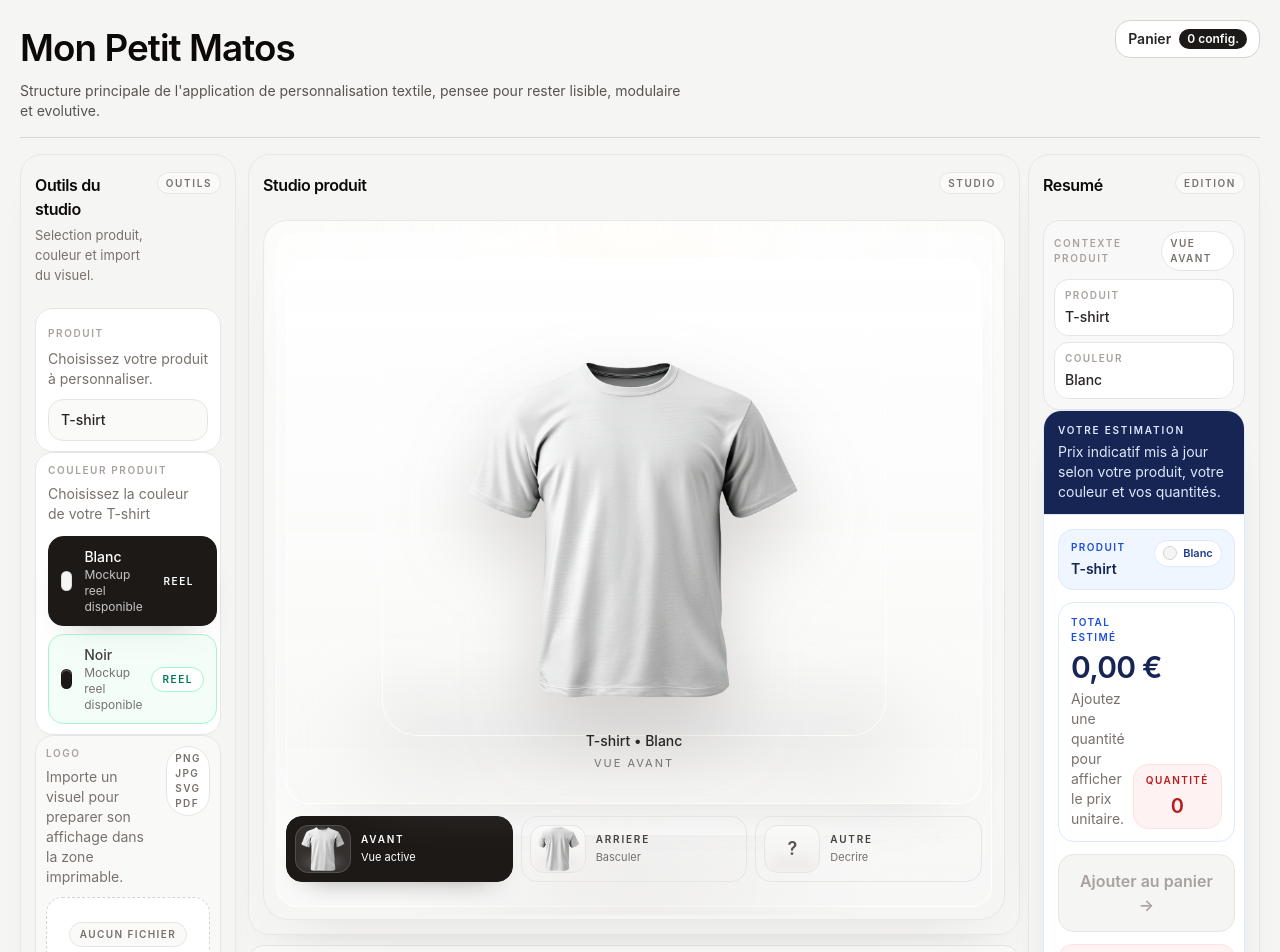
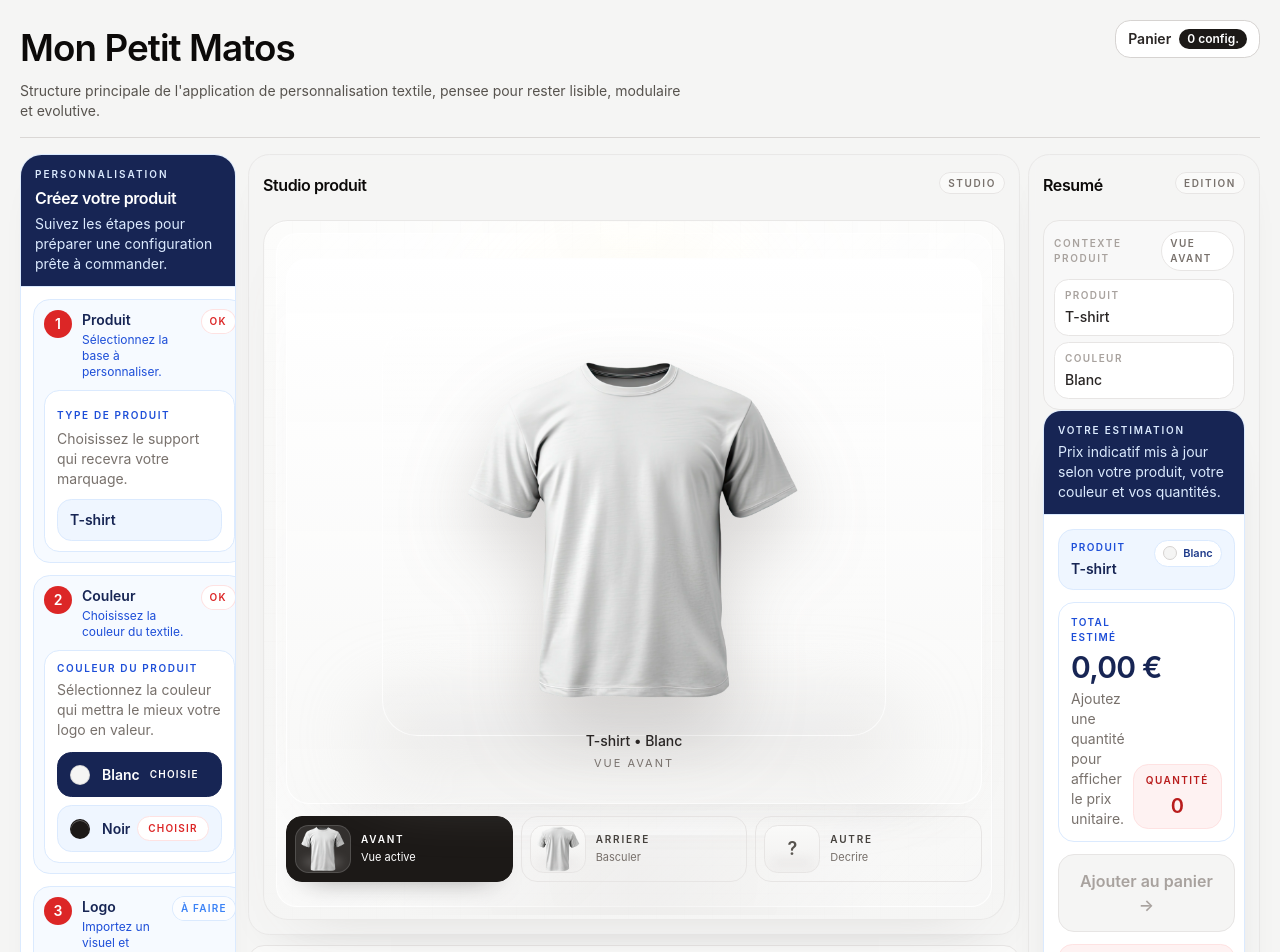
Before and after one commit to mathieuSIO/ProductStudioEditor, a React (Vite) app: page / in a window 1280 px wide. Shown: the top 952 px of the page. Built offline with nearby package versions, Linux system fonts and the light colour scheme.

Commit message:
UI for left part

```diff
--- a/src/features/editor/components/layout/EditorSidebarLeft.tsx
+++ b/src/features/editor/components/layout/EditorSidebarLeft.tsx
@@ -1,4 +1,5 @@
-import { PanelCard } from '../../../../components/ui/PanelCard'
+import type { ReactNode } from 'react'
+
 import type {
   DesignElement,
   EditorElementId,
@@ -42,29 +43,52 @@ export function EditorSidebarLeft({
   selectedProductId,
 }: EditorSidebarLeftProps) {
   return (
-    <aside className="flex flex-col gap-2.5">
-      <PanelCard
-        eyebrow=""
-        title="Outils du studio"
-        description="Selection produit, couleur et import du visuel."
-        aside={
-          <span className="rounded-full border border-stone-200 bg-stone-50 px-2 py-1 text-[10px] font-semibold uppercase tracking-[0.16em] text-stone-500">
-            Outils
-          </span>
-        }
+    <aside className="overflow-hidden rounded-[1.35rem] border border-blue-100 bg-white shadow-[0_16px_38px_-30px_rgba(15,23,42,0.22)]">
+      <div className="border-b border-blue-100 bg-blue-950 px-3.5 py-3 text-white">
+        <p className="text-[10px] font-semibold uppercase tracking-[0.2em] text-blue-100">
+          Personnalisation
+        </p>
+        <h2 className="mt-1 text-base font-semibold tracking-tight">
+          Créez votre produit
+        </h2>
+        <p className="mt-1 text-sm leading-5 text-blue-100">
+          Suivez les étapes pour préparer une configuration prête à commander.
+        </p>
+      </div>
+
+      <div className="grid gap-3 p-3">
+        <GuidedStep
+          description="Sélectionnez la base à personnaliser."
+          isComplete={Boolean(selectedProductId)}
+          number="1"
+          title="Produit"
         >
           <ProductSelector
             products={products}
             selectedProductId={selectedProductId}
             onSelect={onProductSelect}
           />
+        </GuidedStep>
 
+        <GuidedStep
+          description="Choisissez la couleur du textile."
+          isComplete={Boolean(selectedColorId)}
+          number="2"
+          title="Couleur"
+        >
           <ProductColorSelector
             product={selectedProduct}
             selectedColorId={selectedColorId}
             onSelect={onColorSelect}
           />
+        </GuidedStep>
 
+        <GuidedStep
+          description="Importez un visuel et placez-le sur le mockup."
+          isComplete={logos.length > 0}
+          number="3"
+          title="Logo"
+        >
           <LogoUploadPanel
             logos={logos}
             logo={logo}
@@ -74,7 +98,53 @@ export function EditorSidebarLeft({
             onSelect={onLogoSelect}
             selectedElementId={selectedElementId}
           />
-      </PanelCard>
+        </GuidedStep>
+      </div>
     </aside>
   )
 }
+
+type GuidedStepProps = {
+  children: ReactNode
+  description: string
+  isComplete: boolean
+  number: string
+  title: string
+}
+
+function GuidedStep({
+  children,
+  description,
+  isComplete,
+  number,
+  title,
+}: GuidedStepProps) {
+  return (
+    <section className="rounded-[1.05rem] border border-blue-100 bg-blue-50/55 p-2.5">
+      <div className="mb-2.5 flex items-start justify-between gap-3">
+        <div className="flex min-w-0 gap-2.5">
+          <span className="flex h-7 w-7 shrink-0 items-center justify-center rounded-full bg-red-600 text-sm font-semibold text-white">
+            {number}
+          </span>
+          <div className="min-w-0">
+            <h3 className="text-sm font-semibold text-blue-950">{title}</h3>
+            <p className="mt-0.5 text-xs leading-4 text-blue-700">
+              {description}
+            </p>
+          </div>
+        </div>
+        <span
+          className={`shrink-0 rounded-full px-2 py-1 text-[10px] font-semibold uppercase tracking-[0.12em] ${
+            isComplete
+              ? 'bg-white text-red-600 ring-1 ring-red-100'
+              : 'bg-white/70 text-blue-500 ring-1 ring-blue-100'
+          }`}
+        >
+          {isComplete ? 'OK' : 'À faire'}
+        </span>
+      </div>
+
+      {children}
+    </section>
+  )
+}
--- a/src/features/editor/components/panels/LogoUploadPanel.tsx
+++ b/src/features/editor/components/panels/LogoUploadPanel.tsx
@@ -36,18 +36,18 @@ export function LogoUploadPanel({
   }
 
   return (
-    <div className="rounded-[1.15rem] border border-stone-200 bg-stone-50/80 p-2.5">
+    <div className="rounded-[0.95rem] border border-blue-100 bg-white px-3 py-2.5">
       <div className="flex items-start justify-between gap-3">
         <div>
-          <p className="text-[10px] font-semibold uppercase tracking-[0.16em] text-stone-400">
-            Logo
+          <p className="text-[10px] font-semibold uppercase tracking-[0.16em] text-blue-700">
+            Fichier logo
           </p>
-          <p className="mt-1.5 text-sm leading-5 text-stone-500">
-            Importe un visuel pour preparer son affichage dans la zone
-            imprimable.
+          <p className="mt-1 text-sm leading-5 text-stone-500">
+            Ajoutez votre logo, nous gardons le placement modifiable sur le
+            mockup.
           </p>
         </div>
-        <span className="rounded-full border border-stone-200 bg-white px-2 py-1 text-[10px] font-semibold uppercase tracking-[0.14em] text-stone-500">
+        <span className="rounded-full border border-blue-100 bg-blue-50 px-2 py-1 text-[10px] font-semibold uppercase tracking-[0.12em] text-blue-700">
           PNG JPG SVG PDF
         </span>
       </div>
@@ -62,30 +62,39 @@ export function LogoUploadPanel({
       />
 
       {logo ? (
-        <div className="mt-2.5 rounded-[1rem] border border-stone-200 bg-white px-3 py-2.5">
-          <p className="text-sm font-medium text-stone-800">{logo.name}</p>
-          <p className="mt-1 text-sm text-stone-500">{logo.mimeType}</p>
+        <div className="mt-2.5 rounded-[0.95rem] border border-blue-100 bg-blue-50 px-3 py-2.5">
+          <div className="flex items-start justify-between gap-3">
+            <div className="min-w-0">
+              <p className="truncate text-sm font-semibold text-blue-950">
+                {logo.name}
+              </p>
+              <p className="mt-1 text-sm text-blue-700">{logo.mimeType}</p>
               {logo.width && logo.height ? (
-            <p className="mt-1 text-sm text-stone-500">
+                <p className="mt-1 text-sm text-blue-700">
                   {logo.width} x {logo.height} px
                 </p>
               ) : null}
-          <p className="mt-1 text-sm text-stone-500">
+              <p className="mt-1 text-sm text-blue-700">
                 {formatFileSize(logo.size)}
               </p>
+            </div>
+            <span className="rounded-full bg-white px-2 py-1 text-[10px] font-semibold uppercase tracking-[0.12em] text-red-600">
+              Importé
+            </span>
+          </div>
 
           <div className="mt-3 flex flex-wrap gap-2">
             <button
               type="button"
               onClick={openFileDialog}
-              className="rounded-full border border-stone-300 bg-white px-3 py-1.5 text-sm font-medium text-stone-700 transition-colors hover:border-stone-400"
+              className="rounded-full border border-blue-200 bg-white px-3 py-1.5 text-sm font-semibold text-blue-900 transition-colors hover:border-blue-300 hover:bg-blue-50"
             >
               Remplacer
             </button>
             <button
               type="button"
               onClick={onRemove}
-              className="rounded-full border border-stone-200 bg-stone-100 px-3 py-1.5 text-sm font-medium text-stone-600 transition-colors hover:border-stone-300"
+              className="rounded-full border border-red-100 bg-white px-3 py-1.5 text-sm font-semibold text-red-600 transition-colors hover:border-red-200 hover:bg-red-50"
             >
               Retirer
             </button>
@@ -94,33 +103,33 @@ export function LogoUploadPanel({
       ) : (
         <label
           htmlFor={inputId}
-          className="mt-2.5 flex cursor-pointer flex-col items-center justify-center rounded-[1rem] border border-dashed border-stone-300 bg-white px-3 py-6 text-center transition-colors hover:border-stone-400"
+          className="mt-2.5 flex cursor-pointer flex-col items-center justify-center rounded-[0.95rem] border border-dashed border-blue-200 bg-blue-50 px-3 py-6 text-center transition-colors hover:border-red-300 hover:bg-white"
         >
-          <span className="rounded-full border border-stone-200 bg-stone-50 px-2.5 py-1 text-[10px] font-semibold uppercase tracking-[0.14em] text-stone-500">
+          <span className="rounded-full bg-white px-2.5 py-1 text-[10px] font-semibold uppercase tracking-[0.12em] text-blue-700">
             Aucun fichier
           </span>
-          <span className="mt-2.5 text-sm font-medium text-stone-700">
-            Selectionner un logo
+          <span className="mt-2.5 text-sm font-semibold text-blue-950">
+            Sélectionner un logo
           </span>
           <span className="mt-1 text-sm leading-5 text-stone-500">
-            Formats acceptes : png, jpg, jpeg, svg et pdf.
+            Formats acceptés : png, jpg, jpeg, svg et pdf.
           </span>
         </label>
       )}
 
       {errorMessage ? (
-        <p className="mt-2.5 rounded-[0.95rem] border border-red-200 bg-red-50 px-3 py-2 text-sm text-red-700">
+        <p className="mt-2.5 rounded-[0.9rem] border border-red-200 bg-red-50 px-3 py-2 text-sm text-red-700">
           {errorMessage}
         </p>
       ) : null}
 
       {logos.length > 0 ? (
-        <div className="mt-2.5 rounded-[1rem] border border-stone-200 bg-white/90 p-2.5">
+        <div className="mt-2.5 rounded-[0.95rem] border border-blue-100 bg-white p-2.5">
           <div className="flex items-center justify-between gap-2">
-            <p className="text-[10px] font-semibold uppercase tracking-[0.14em] text-stone-400">
+            <p className="text-[10px] font-semibold uppercase tracking-[0.14em] text-blue-700">
               Logos sur cette vue
             </p>
-            <span className="rounded-full border border-stone-200 bg-stone-50 px-2 py-1 text-[10px] font-semibold uppercase tracking-[0.12em] text-stone-500">
+            <span className="rounded-full border border-blue-100 bg-blue-50 px-2 py-1 text-[10px] font-semibold uppercase tracking-[0.12em] text-blue-700">
               {logos.length}
             </span>
           </div>
@@ -135,20 +144,20 @@ export function LogoUploadPanel({
                   type="button"
                   onClick={() => onSelect(logoElement.id)}
                   aria-pressed={isSelected}
-                  className={`w-full overflow-hidden rounded-[0.95rem] border px-3 py-2 text-left transition-colors ${
+                  className={`w-full overflow-hidden rounded-[0.9rem] border px-3 py-2 text-left transition-colors ${
                     isSelected
-                      ? 'border-stone-900 bg-stone-900 text-white'
-                      : 'border-stone-200 bg-white text-stone-700 hover:border-stone-300 hover:bg-stone-50'
+                      ? 'border-blue-950 bg-blue-950 text-white'
+                      : 'border-blue-100 bg-blue-50 text-blue-950 hover:border-blue-200 hover:bg-white'
                   }`}
                 >
                   <div className="flex items-start justify-between gap-2">
                     <div className="min-w-0 flex-1 overflow-hidden">
-                      <p className="truncate text-sm font-medium">
+                      <p className="truncate text-sm font-semibold">
                         {logoElement.asset.name}
                       </p>
                       <p
                         className={`mt-0.5 text-[11px] ${
-                          isSelected ? 'text-white/72' : 'text-stone-500'
+                          isSelected ? 'text-white/72' : 'text-blue-700'
                         }`}
                       >
                         Logo {index + 1}
@@ -159,7 +168,7 @@ export function LogoUploadPanel({
                       className={`shrink-0 self-start rounded-full border px-2 py-1 text-[10px] font-semibold uppercase tracking-[0.12em] ${
                         isSelected
                           ? 'border-white/15 bg-white/10 text-white'
-                          : 'border-stone-200 bg-stone-50 text-stone-500'
+                          : 'border-red-100 bg-white text-red-600'
                       }`}
                     >
                       {isSelected ? 'Actif' : 'Choisir'}
--- a/src/features/editor/components/selectors/ProductColorSelector.tsx
+++ b/src/features/editor/components/selectors/ProductColorSelector.tsx
@@ -14,39 +14,28 @@ export function ProductColorSelector({
   const supportedColors = product.colors.filter(
     (color) => color.availability === 'real',
   )
-  // const fallbackColors = product.colors.filter(
-  //   (color) => color.availability === 'fallback',
-  // )
 
   return (
-    <div className="rounded-[1.1rem] border border-stone-200 bg-white px-3 py-2.5">
-      <div className="flex items-start justify-between gap-3">
-        <div>
-          <p className="text-[10px] font-semibold uppercase tracking-[0.16em] text-stone-400">
-            Couleur produit
+    <div className="rounded-[0.95rem] border border-blue-100 bg-white px-3 py-2.5">
+      <p className="text-[10px] font-semibold uppercase tracking-[0.16em] text-blue-700">
+        Couleur du produit
       </p>
-          <p className="mt-1.5 text-sm leading-5 text-stone-500">
-            Choisissez la couleur de votre {product.name}
+      <p className="mt-1 text-sm leading-5 text-stone-500">
+        Sélectionnez la couleur qui mettra le mieux votre logo en valeur.
       </p>
-        </div>
-      </div>
 
       {supportedColors.length > 0 ? (
-        <div className="mt-3">
-          <div className="mt-2 grid gap-2">
+        <div className="mt-3 grid gap-2">
           {supportedColors.map((color) => (
             <ColorOption
               key={color.id}
-                availabilityLabel="Mockup reel disponible"
               isSelected={color.id === selectedColorId}
               onSelect={onSelect}
               colorId={color.id}
               label={color.label}
               swatchHex={color.swatchHex}
-                tone="supported"
             />
           ))}
-          </div>
         </div>
       ) : null}
     </div>
@@ -54,35 +43,29 @@ export function ProductColorSelector({
 }
 
 type ColorOptionProps = {
-  availabilityLabel: string
   colorId: ProductColorId
   isSelected: boolean
   label: string
   onSelect: (colorId: ProductColorId) => void
   swatchHex: string
-  tone: 'fallback' | 'supported'
 }
 
 function ColorOption({
-  availabilityLabel,
   colorId,
   isSelected,
   label,
   onSelect,
   swatchHex,
-  tone,
 }: ColorOptionProps) {
   return (
     <button
       type="button"
       onClick={() => onSelect(colorId)}
       aria-pressed={isSelected}
-      className={`flex items-center justify-between rounded-[0.95rem] border px-3 py-2.5 text-left transition-colors ${
+      className={`flex items-center justify-between rounded-[0.9rem] border px-3 py-2.5 text-left transition-colors ${
         isSelected
-          ? 'border-stone-900 bg-stone-900 text-white shadow-[0_18px_35px_-24px_rgba(28,25,23,0.4)]'
-          : tone === 'supported'
-            ? 'border-emerald-200 bg-emerald-50/60 text-stone-700 hover:border-emerald-300'
-            : 'border-stone-200 bg-stone-50/80 text-stone-700 hover:border-stone-300'
+          ? 'border-blue-950 bg-blue-950 text-white shadow-[0_18px_35px_-26px_rgba(15,23,42,0.6)]'
+          : 'border-blue-100 bg-blue-50 text-blue-950 hover:border-blue-200 hover:bg-white'
       }`}
     >
       <span className="flex items-center gap-3">
@@ -90,28 +73,17 @@ function ColorOption({
           className="h-5 w-5 rounded-full border border-black/10 shadow-[inset_0_1px_0_rgba(255,255,255,0.3)]"
           style={{ backgroundColor: swatchHex }}
         />
-        <span>
-          <span className="block text-sm font-medium">{label}</span>
-          <span
-            className={`block text-xs ${
-              isSelected ? 'text-white/75' : 'text-stone-500'
-            }`}
-          >
-            {availabilityLabel}
-          </span>
-        </span>
+        <span className="text-sm font-semibold">{label}</span>
       </span>
 
       <span
-        className={`rounded-full px-2.5 py-1 text-[10px] font-semibold uppercase tracking-[0.16em] ${
+        className={`rounded-full px-2.5 py-1 text-[10px] font-semibold uppercase tracking-[0.12em] ${
           isSelected
             ? 'bg-white/12 text-white'
-            : tone === 'supported'
-              ? 'border border-emerald-200 bg-white text-emerald-700'
-              : 'border border-stone-200 bg-white text-stone-500'
+            : 'border border-red-100 bg-white text-red-600'
         }`}
       >
-        {tone === 'supported' ? 'Reel' : 'Fallback'}
+        {isSelected ? 'Choisie' : 'Choisir'}
       </span>
     </button>
   )
--- a/src/features/editor/components/selectors/ProductSelector.tsx
+++ b/src/features/editor/components/selectors/ProductSelector.tsx
@@ -13,18 +13,18 @@ export function ProductSelector({
   products,
   selectedProductId,
 }: ProductSelectorProps) {
-  const selectId = useId();
+  const selectId = useId()
 
   return (
-    <div className="rounded-[1.1rem] border border-stone-200 bg-white px-3 py-2.5">
+    <div className="rounded-[0.95rem] border border-blue-100 bg-white px-3 py-2.5">
       <label
         htmlFor={selectId}
-        className="text-[10px] font-semibold uppercase tracking-[0.16em] text-stone-400"
+        className="text-[10px] font-semibold uppercase tracking-[0.16em] text-blue-700"
       >
-        Produit
+        Type de produit
       </label>
-      <p className="mt-1.5 text-sm leading-5 text-stone-500">
-        Choisissez votre produit à personnaliser.
+      <p className="mt-1 text-sm leading-5 text-stone-500">
+        Choisissez le support qui recevra votre marquage.
       </p>
 
       <div className="mt-2.5">
@@ -32,7 +32,7 @@ export function ProductSelector({
           id={selectId}
           value={selectedProductId}
           onChange={(event) => onSelect(event.target.value as Product['id'])}
-          className="w-full appearance-none rounded-[0.95rem] border border-stone-200 bg-stone-50 px-3 py-2.5 text-sm font-medium text-stone-800 outline-none transition-colors hover:border-stone-300 focus:border-stone-900"
+          className="w-full appearance-none rounded-[0.9rem] border border-blue-100 bg-blue-50 px-3 py-2.5 text-sm font-semibold text-blue-950 outline-none transition-colors hover:border-blue-200 focus:border-red-500 focus:bg-white"
         >
           {products.map((product) => (
             <option key={product.id} value={product.id}>
```
Lines whose indentation alone changed are shown as unchanged.
